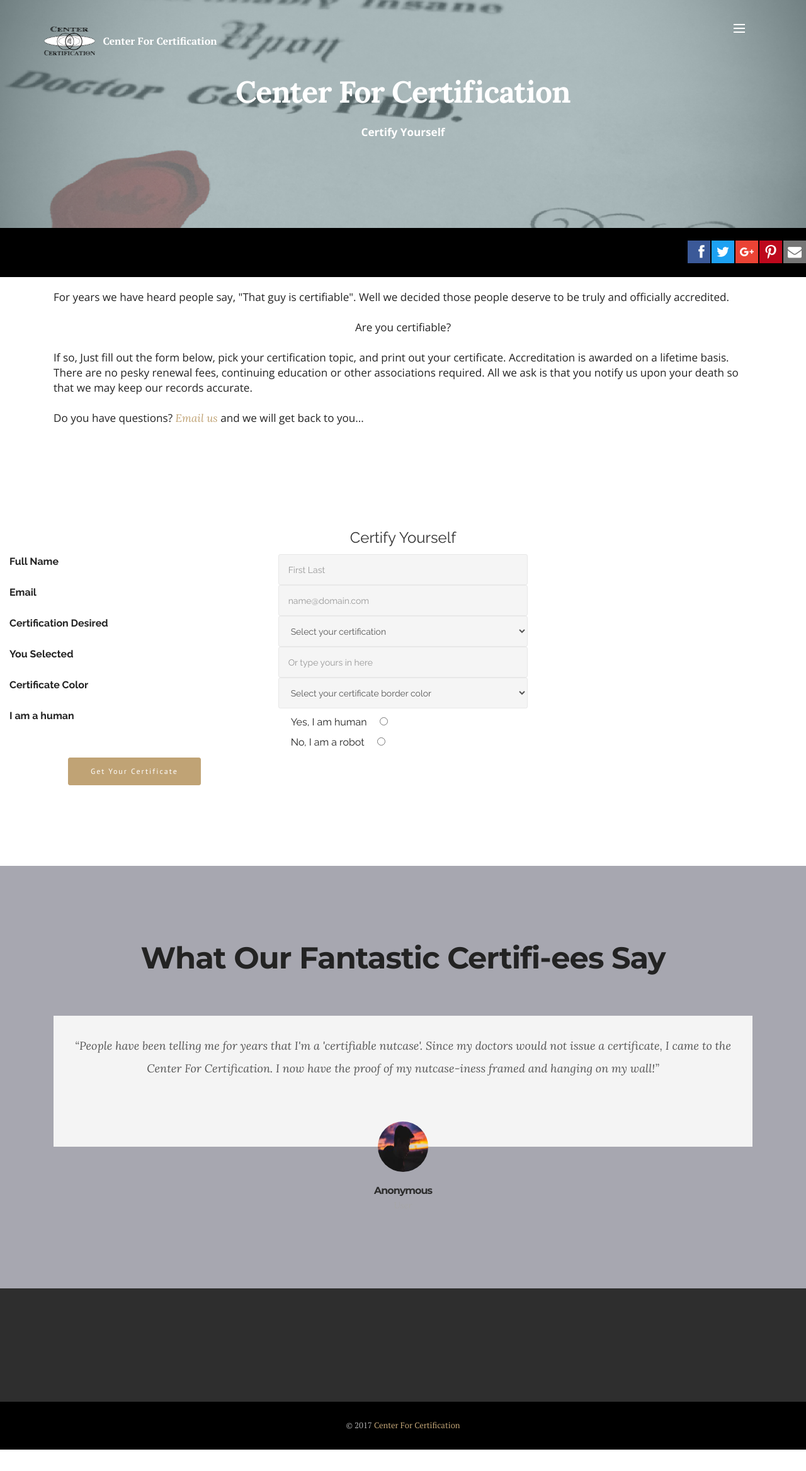
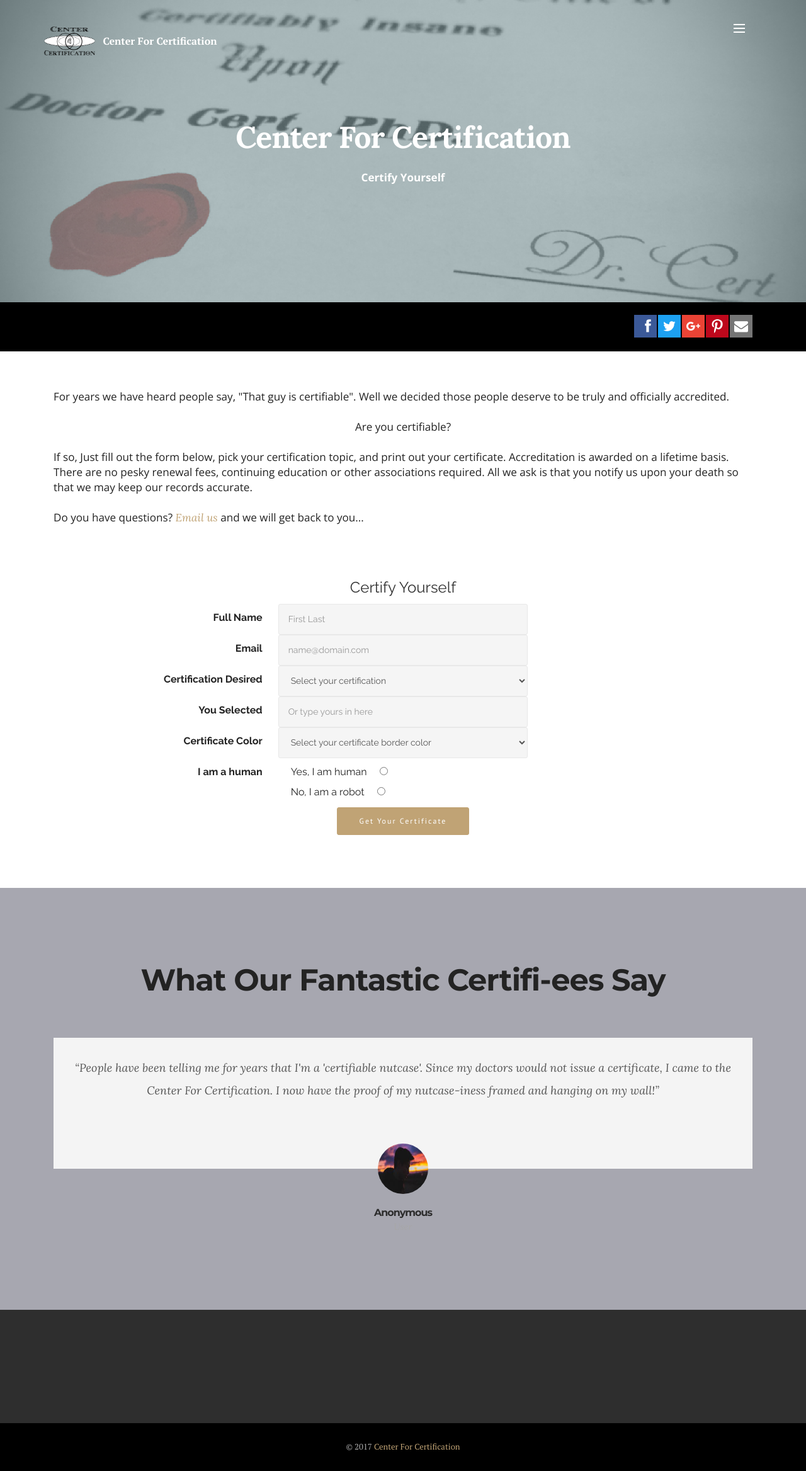
Before and after one commit to HeyAri/Certify-Yourself-Working-directory, a PHP site: page / in a window 1280 px wide. Shown: the whole page at 63% size. Before the commit the page ends 2302 px from the top, so only its background shows below. Run offline with PHP 8.4, Linux system fonts and the light colour scheme; the visitor is signed in with stand-in values (Sample User, id 1); some libraries are stand-ins or nearby versions.

Commit message:
Reformat homepage

```diff
--- a/index.php
+++ b/index.php
@@ -34,9 +34,9 @@
             </div>
         </nav>
     </section>
-    <section class="mbr-section article mbr-parallax-background mbr-after-navbar" id="msg-box8-1" style="background-image: url(assets/images/certificate-hero-2000x1500.png); padding-top: 120px; padding-bottom: 120px;">
+    <section class="mbr-section article mbr-parallax-background mbr-after-navbar" id="msg-box8-1" style="background-image: url(assets/images/certificate-hero-2000x1500.png); height:60vh">
         <div class="mbr-overlay" style="opacity: 0.5; background-color: rgb(126, 155, 159);"></div>
-        <div class="container">
+        <div class="container" style="top:30%;">
             <div class="row">
                 <div class="col-md-8 col-md-offset-2 text-xs-center">
                     <h3 class="mbr-section-title display-2">Center For Certification</h3>
@@ -48,7 +48,7 @@
         </div>
     </section>
     <section class="mbr-section article mbr-section__container" id="content1-2" style="background-color: rgb(0, 0, 0); padding-top: 20px; padding-bottom: 20px;">
-        <div class="ssk-group" align="right">
+        <div class="container ssk-group" align="right">
             <a href="" class="ssk ssk-facebook"></a>
             <a href="" class="ssk ssk-twitter"></a>
             <a href="" class="ssk ssk-google-plus"></a>
@@ -56,7 +56,7 @@
             <a href="" class="ssk ssk-email"></a>
         </div>
     </section>
-    <section class="mbr-section article mbr-section__container" id="content1-2" style="background-color: rgb(255, 255, 255); padding-top: 20px; padding-bottom: 20px;">
+    <section class="mbr-section article mbr-section__container" id="content1-2" style="background-color: rgb(255, 255, 255); padding-top: 60px; padding-bottom: 0px;">
         <div class="container">
             <div class="row">
                 <div class="col-xs-12 lead">
@@ -70,7 +70,7 @@
             </div>
         </div>
     </section>
-    <section class="mbr-section" id="form1-3" style="background-color: rgb(255, 255, 255); padding-top: 120px; padding-bottom: 120px;">
+    <section class="mbr-section" id="form1-3" style="background-color: rgb(255, 255, 255); padding-top: 60px; padding-bottom: 60px;">
 
         <?php
             // this starts the session
@@ -83,7 +83,7 @@
             <table width="100%" align="center">
                 <tr>
                     <td>
-                        <label class="col-md-4 control-label" for="fullName">Full Name</label>
+                        <label class="col-md-4 text-right control-label" for="fullName">Full Name</label>
                         <div class="col-md-4">
                             <input id="fullName" name="fullName" type="text" placeholder="First Last" class="form-control input-md" required type="text">
                         </div>
@@ -91,7 +91,7 @@
                 </tr>
                 <tr>
                     <td>
-                        <label class="col-md-4 control-label" for="email">Email</label>
+                        <label class="col-md-4 text-right control-label" for="email">Email</label>
                         <div class="col-md-4">
                             <input id="email" name="email" placeholder="name@domain.com" class="form-control input-md" required type="text">
                         </div>
@@ -99,7 +99,7 @@
                 </tr>
                 <tr>
                     <td>
-                        <label class="col-md-4 control-label" for="cert">Certification Desired</label>
+                        <label class="col-md-4 text-right control-label" for="cert">Certification Desired</label>
                         <div class="col-md-4">
                             <select id="cert" name="cert" class="form-control">
                                 <option selected>Select your certification</option>
@@ -139,7 +139,7 @@
                 </tr>
                 <tr>
                     <td>
-                        <label class="col-md-4 control-label" for="cert">You Selected</label>
+                        <label class="col-md-4 text-right control-label" for="cert">You Selected</label>
                         <div class="col-md-4">
                             <input type="text" name="certification" id="certification" placeholder="Or type yours in here" class="form-control input-md" required>
                         </div>
@@ -149,7 +149,7 @@
                 </tr>
                 <tr>
                     <td>
-                        <label class="col-md-4 control-label" for="cert">Certificate Color</label>
+                        <label class="col-md-4 text-right control-label" for="cert">Certificate Color</label>
                         <div class="col-md-4">
                             <select id="color" name="color" class="form-control">
                                 <option selected>Select your certificate border color</option>
@@ -169,7 +169,7 @@
                 <tr>
                     <td>
                         <!-- Multiple Radios -->
-                        <label class="col-md-4 control-label" align="left" for="human">I am a human</label>
+                        <label class="col-md-4 text-right control-label" align="left" for="human">I am a human</label>
                         <div class="col-md-4">
                             <div class="radio">
                                 <label for="human-0" style="margin-left: 0px;">Yes, I am human</label>
@@ -187,10 +187,8 @@
                 <tr>
                     <td>
                         <!-- Button -->
-                        <div class="form-group" align="right">
-                            <div class="col-md-4" align="center">
-                                <button id="submit" name="submit" class="btn btn-primary" align="center" value="Generate Certificate">Get Your Certificate</button>
-                            </div>
+                        <div class="form-group" align="center">
+                            <button id="submit" name="submit" class="btn btn-primary" align="center" value="Generate Certificate">Get Your Certificate</button>
                         </div>
                     </td>
                 </tr>
@@ -202,6 +200,12 @@
             <input type="hidden" name="cert" value="<?php echo  $_SESSION['certification']; ?>">
             <input type="hidden" name="color" value="<?php echo  $_SESSION['color']; ?>">
         </form>
+        <style>
+            .control-label {
+                padding: 10px;
+                margin: 0;
+            }
+        </style>
     </section>
     <section class="mbr-section mbr-parallax-background" id="testimonials4-5" style="background-image: url(assets/images/certificate-hero-2000x1500.png); padding-top: 120px; padding-bottom: 120px;">
         <div class="mbr-overlay" style="opacity: 0.8; background-color: rgb(146, 146, 157);"></div>
```
